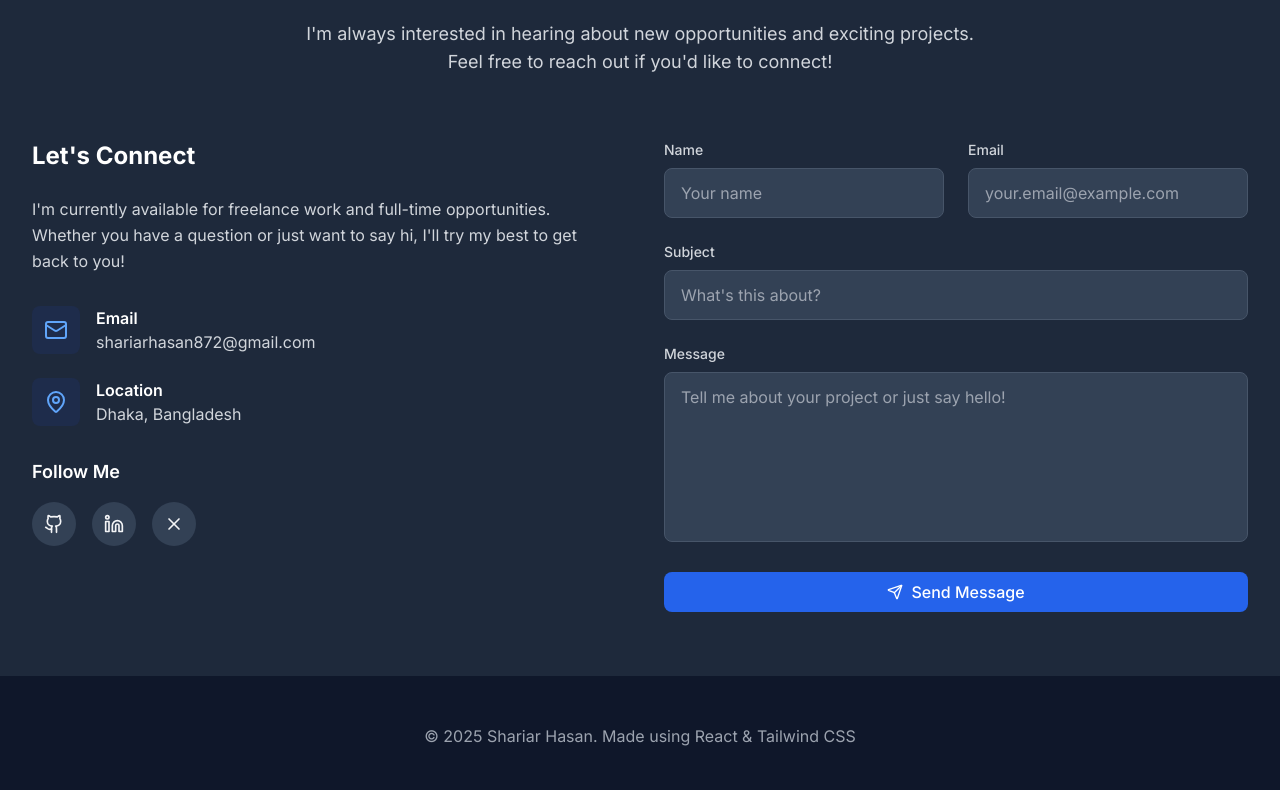
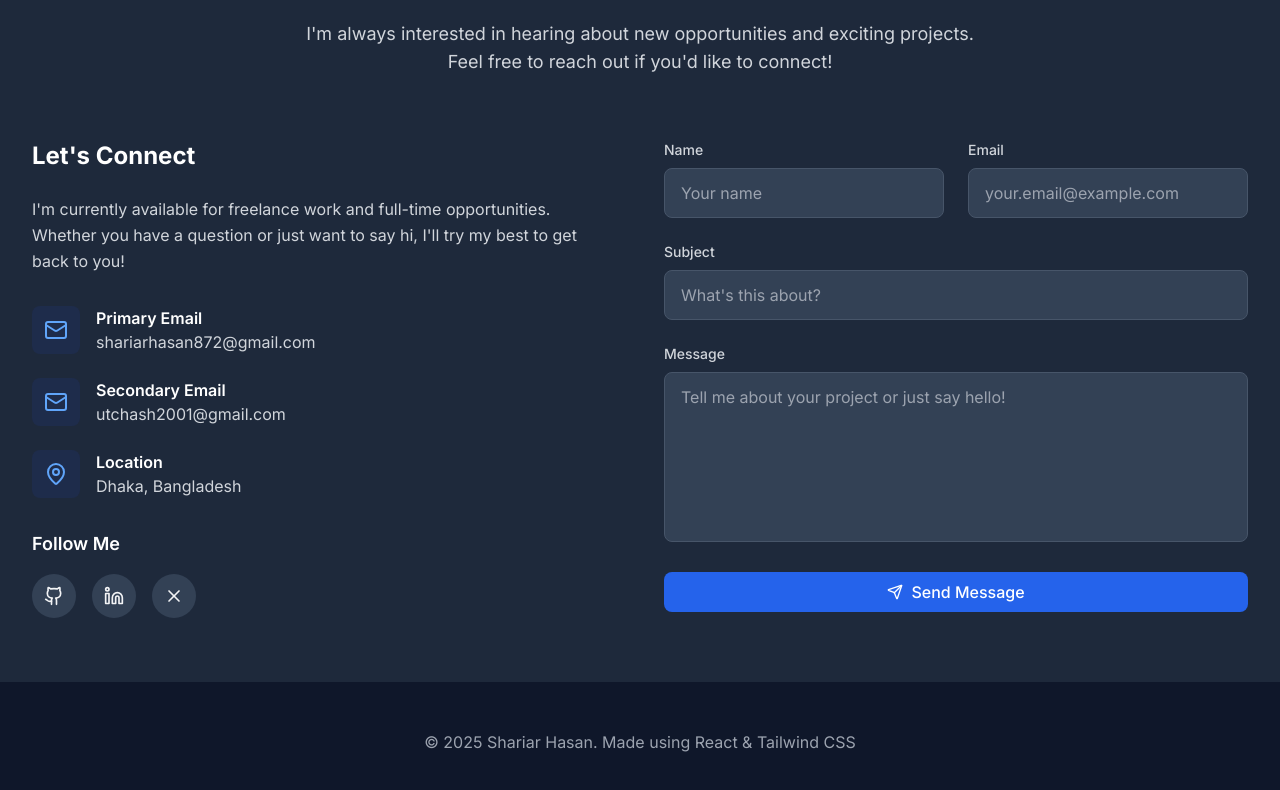
Before and after one commit to Utchash007/My-Portfolio, a React (Vite) app: page / in a window 1280 px wide. Shown: the part 7895-8685 px from the top of the page. Built offline with nearby package versions, Linux system fonts and the light colour scheme.

Commit message:
added secondary email

```diff
--- a/src/components/Contact.jsx
+++ b/src/components/Contact.jsx
@@ -21,9 +21,15 @@ const Contact = () => {
   const contactInfo = [
     {
       icon: <Mail className="w-6 h-6" />,
-      title: 'Email',
+      title: 'Primary Email',
       value: 'shariarhasan872@gmail.com',
       link: 'mailto:shariarhasan872@gmail.com'
+    },
+    {
+      icon: <Mail className="w-6 h-6" />,
+      title: 'Secondary Email',
+      value: 'utchash2001@gmail.com',
+      link: 'mailto:utchash2001@gmail.com'
     },
     {
       icon: <MapPin className="w-6 h-6" />,
```
